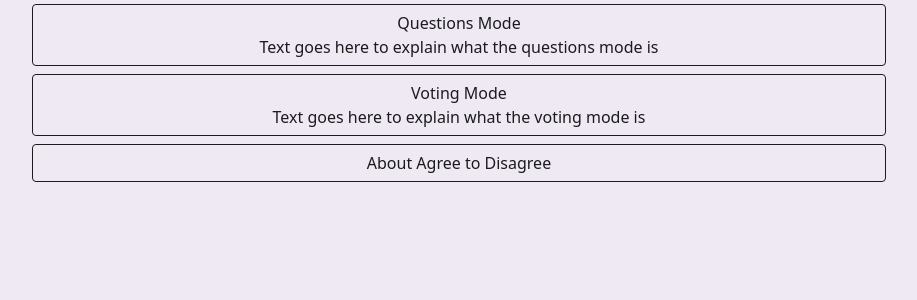
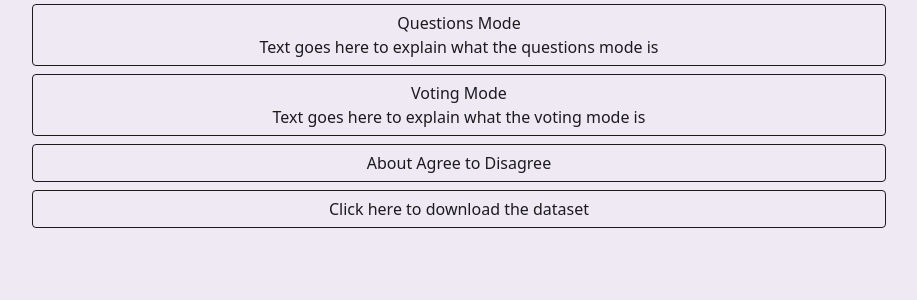
Before and after one commit to jonny-binns/Agree-To-Disagree, a Flask app: page / in a window 1280 px wide. Shown: the part 200-500 px from the top of the page, without its empty margins (181-1098 px from the left). Run offline with Flask 2, Linux system fonts and the light colour scheme; some libraries are stand-ins or nearby versions.

Commit message:
setting things up for interview

```diff
--- a/server.py
+++ b/server.py
@@ -1,4 +1,4 @@
-from flask import Flask, render_template, request, redirect, url_for
+from flask import Flask, render_template, request, redirect, url_for, send_file
 import translation as t
 import fileManager as fm
 import sadface as sf
@@ -83,5 +83,13 @@ def about():
     return render_template('About.html')
 
 
+#route for downloading the dataset
+@app.route('/download/')
+def download_file():
+    #zip directory
+    return send_file(path, as_attachment=True)
+    #delete .zip after returning
+
+
 if __name__ == "__main__":
     app.run(host='0.0.0.0', debug=True)
--- a/templates/About.html
+++ b/templates/About.html
@@ -33,7 +33,6 @@
         </div>
     </nav>
 
-
     <div class="p-2 d-flex justify-content-center">
         <h1>About Agree to Disagree</h1>
     </div>
--- a/templates/Menu.html
+++ b/templates/Menu.html
@@ -20,5 +20,6 @@
         <a href="/questions" class="btn btn-outline-secondary" type="button" role="button">Questions Mode <br/> Text goes here to explain what the questions mode is</a>
         <a href="/vote" class="btn btn-outline-secondary" type="button" role="button">Voting Mode <br/> Text goes here to explain what the voting mode is</a>
         <a href="/about" class="btn btn-outline-secondary" type="button" role="button">About Agree to Disagree</a>
+        <a href="{{ url_for('.download_file') }}" class="btn btn-outline-secondary" type="button" role="button">Click here to download the dataset</a>
       </div>
 </body>
```
